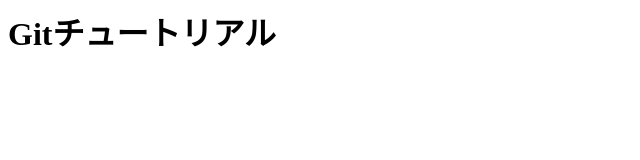
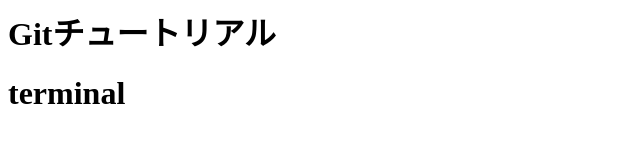
Before and after one commit to kenichi8731/git_tutorial, a plain HTML site: page index.html in a window 1280 px wide. Shown: the whole page, without its empty margins (0-640 px from the left). Drawn offline with Linux system fonts and the light colour scheme.

Commit message:
git status

```diff
--- a/index.html
+++ b/index.html
@@ -1 +1,2 @@
 <h1>Gitチュートリアル</h1>
+<h1>terminal</h1>
```
